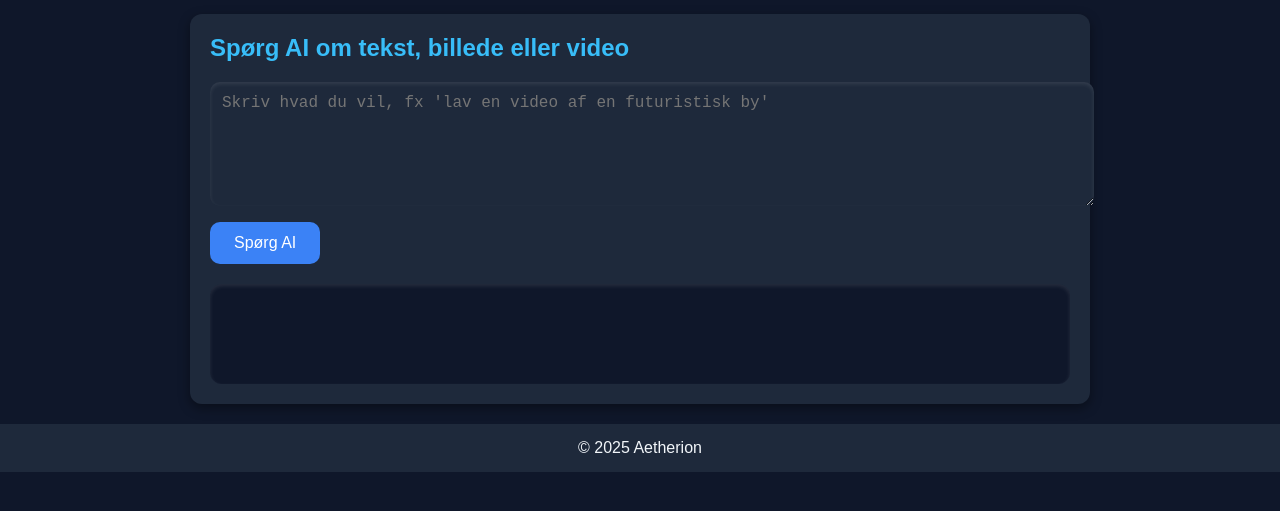
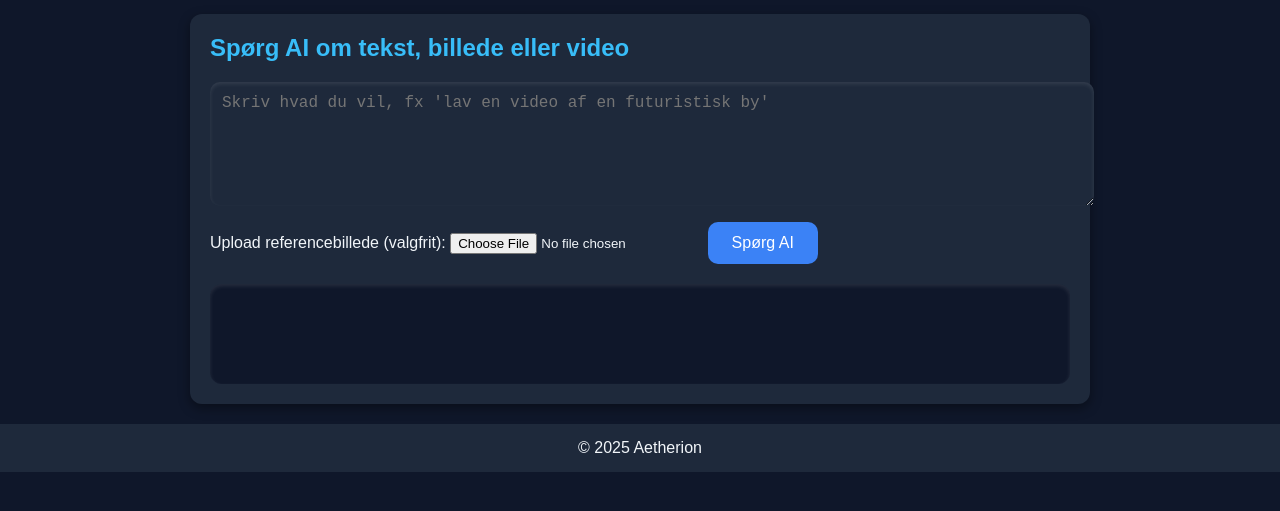
Before and after one commit to aliemad201113-gif/ai-website, a website: page public/index.html in a window 1280 px wide. Shown: the part 73-584 px from the top of the page. Drawn offline with Linux system fonts and the light colour scheme.

Commit message:
Update index.html

```diff
--- a/public/index.html
+++ b/public/index.html
@@ -13,11 +13,20 @@
 </header>
 
 <main>
-  <!-- ÉN SEKTION TIL ALT -->
   <section>
     <h2>Spørg AI om tekst, billede eller video</h2>
+
+    <!-- Prompt textarea -->
     <textarea id="userInput" placeholder="Skriv hvad du vil, fx 'lav en video af en futuristisk by'"></textarea>
+
+    <!-- Referencebillede upload -->
+    <label for="fileInput">Upload referencebillede (valgfrit):</label>
+    <input type="file" id="fileInput" accept="image/*">
+
+    <!-- Knap -->
     <button id="askBtn">Spørg AI</button>
+
+    <!-- Output -->
     <div id="output"></div>
   </section>
 </main>
@@ -26,6 +35,7 @@
   <p>© 2025 Aetherion</p>
 </footer>
 
+<!-- Script -->
 <script src="script.js"></script>
 </body>
 </html>
```
